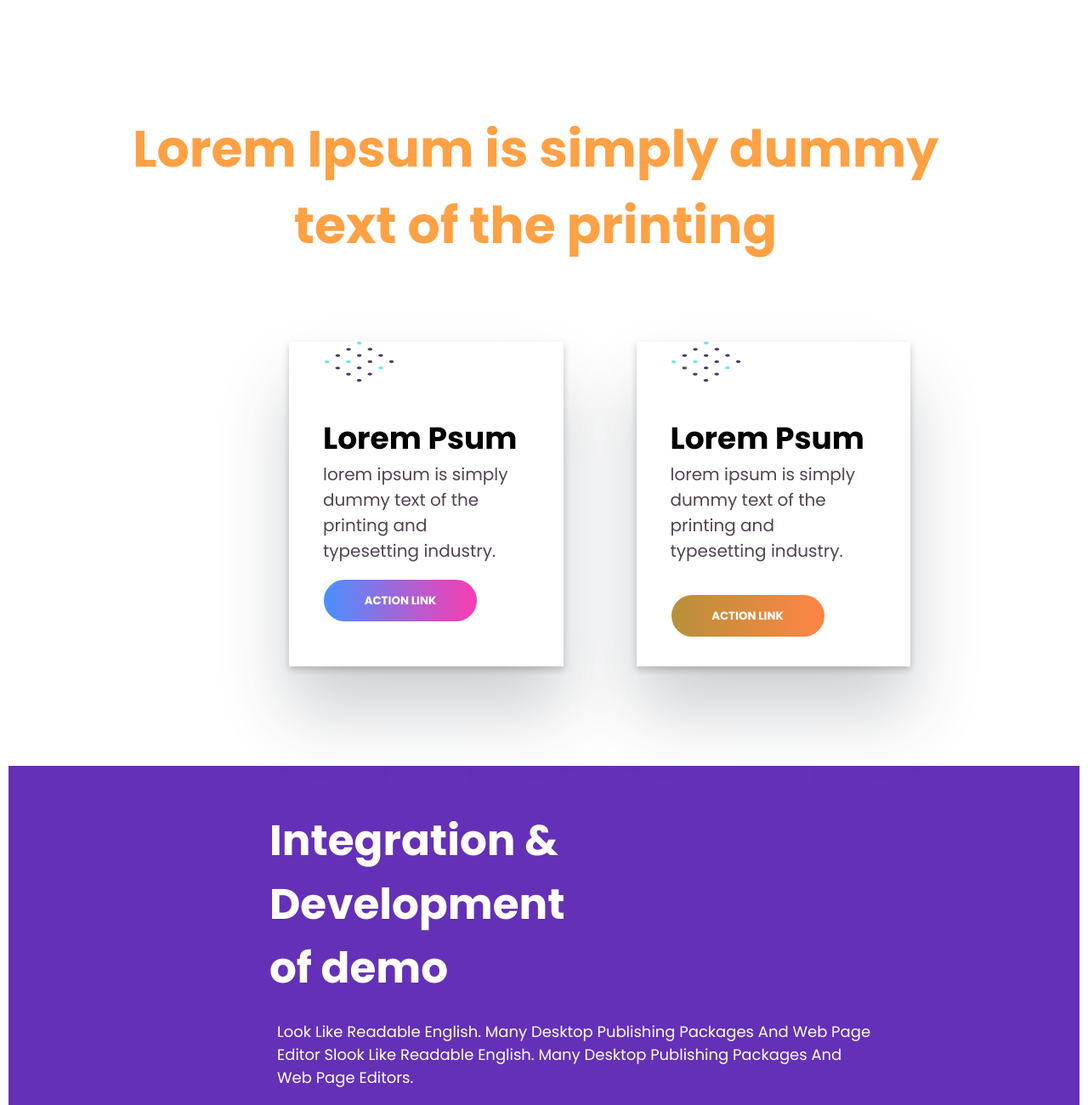
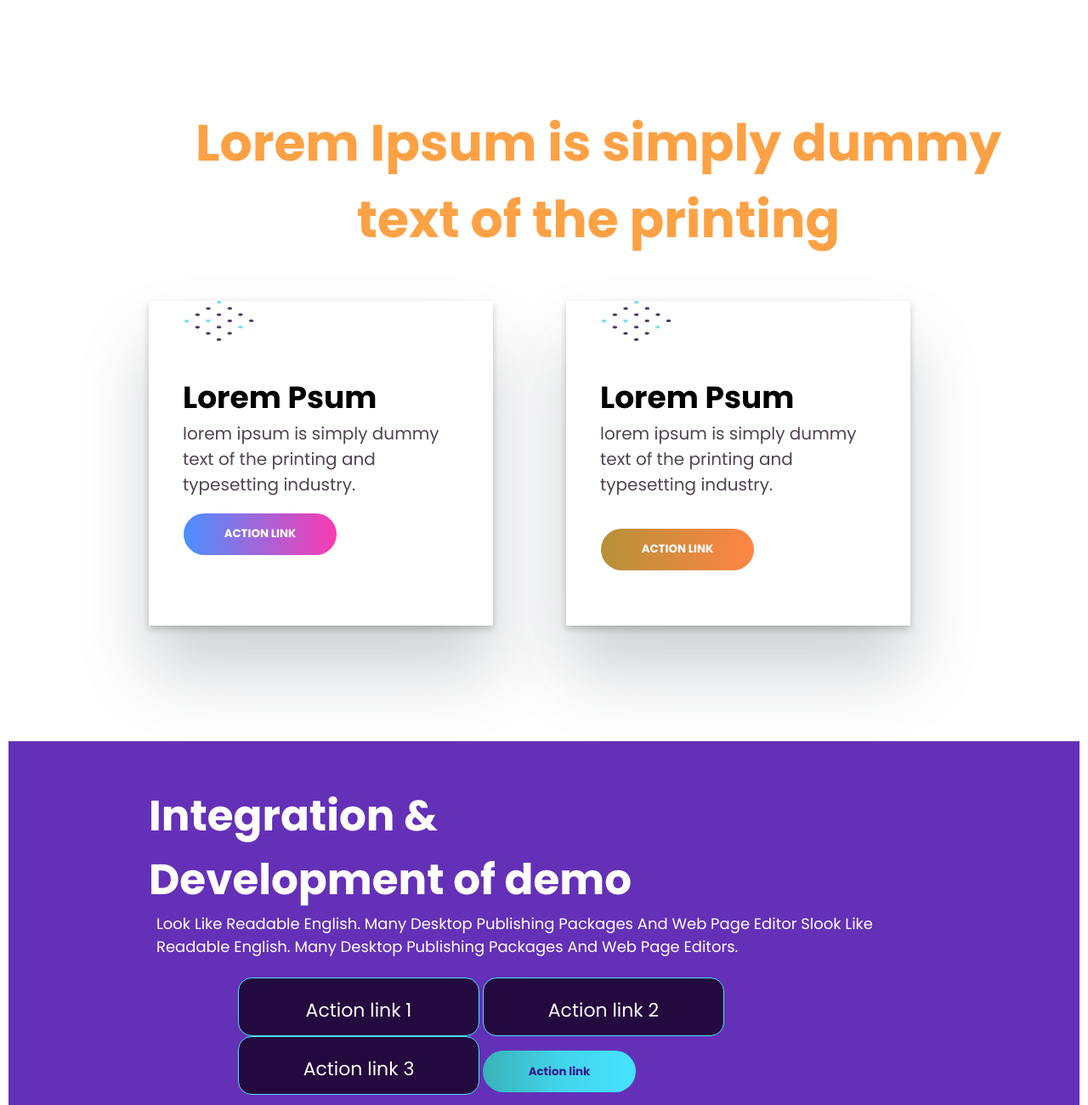
Before and after one commit to Venkata199798/animation, a plain HTML site: page index.html in a window 1280 px wide. Shown: the part 720-2020 px from the top of the page at 85% size. Drawn offline with Linux system fonts and the light colour scheme; files whose address does not match are found by name.

Commit message:
Add files via upload

```diff
--- a/index.html
+++ b/index.html
@@ -36,7 +36,7 @@
                 </div>
             </div>
         </header>
-        <article>
+        <article  class="article">
 
             <h3 class="container_heading">
                 Lorem Ipsum is simply dummy text of the printing
@@ -53,7 +53,7 @@
                             <button class="buttonAction buttonAction_color buttonmar">ACTION LINK</button>
                         </div>
                         <div class="flip-card-back">
-                            <h1>Welcome</h1>
+                            <img src="./tree.jpg" height="390" width="410">
                         </div>
                     </div>
                 </div>
@@ -68,7 +68,8 @@
                             <button class="buttonAction buttonAction_orange buttonmarrr">ACTION LINK</button>
                         </div>
                         <div class="flip-card-back">
-                            <h1>Hello World</h1>
+                            <img src="./teddy.png" height="400" width="410">
+
                         </div>
                     </div>
                 </div>
@@ -80,14 +81,13 @@
             <p class="para_int">Look Like Readable English. Many Desktop Publishing Packages And Web Page Editor Slook
                 Like Readable English.
                 Many Desktop Publishing Packages And Web Page Editors.</p>
-            <div class="actionc">
+        <div class="actionc">
                 <button class="action_link">Action link 1</button>
                 <button class="action_link">Action link 2</button>
                 <button class="action_link">Action link 3</button>
 
                 <button class="action">Action link</button>
-            </div>
-
+          </div>
         </section>
 
 
--- a/project.css
+++ b/project.css
@@ -108,7 +108,6 @@ html{
     font-size: 80px;
     max-width: 625px;
     max-height: 202px;
-    margin-left: 5.938rem;
 
 }
 
@@ -124,6 +123,7 @@ html{
 .container{
     display: flex;
     padding: 1rem;
+    justify-content: center;
 }
 .photo{
     margin-left: 7.506rem;
@@ -135,19 +135,19 @@ html{
 .button_color_login:hover{
     background-image: linear-gradient(to left,  #B79039, #FF8545);
     opacity: 0.8;
-    transition: 0.8s all ease;
+    transition: 0.8s all ease-out;
 }
 .movement{
     animation-name: image;
     position: relative;
-    animation-duration: 1s;
+    animation-duration: 2s;
     animation-iteration-count: infinite;
 }
 
 @keyframes image{
-    0%{top: 10px;
+    0%{top: 25px;
     bottom:0px;}
-    10%{top:0px; bottom: 10px;}
+    10%{top:0px; bottom: 25px;}
 }
 
  /* @media (min-width:320px) and (max-width: 425px){
@@ -193,21 +193,20 @@ html{
 }  */
 
 
+.article{
+    padding-bottom: 136px;
 
+}
 
 .container_heading{
     font-family: 'Poppins';
     font-size: 60px;
     font-weight: bold;
     color: #FDA145;
-
-    margin-left: 136px;
-
+    max-width: 988px;
+    margin-left: 200px;
     text-align: center;
-    margin-right: 156px;
-    margin-top: 135.2px;
-
-
+    margin-bottom: 51px;
 }
 .card_container{
     border: 0.1rem solid none ;
@@ -277,9 +276,8 @@ html{
 }
 .section_container{
     display: flex;
-    margin-left: 165px;
-    margin-top: 92px;
-    margin-bottom: 117px;
+    justify-content: center;
+
 }
 .flip-card-inner{
   position: relative;
@@ -321,25 +319,33 @@ html{
 
 .integation_container{
     background-color: #6430B7;
-    margin-bottom: 45px;
     padding-top: 51px;
+    display: flex;
+    flex-direction: column;
+   align-items: center;
+
+
 }
 .int_heading{
     font-family: 'poppins';
     font-weight: bold;
     color: white;
     font-size: 3.125rem;
-    margin-left: 307px;
-    margin-right: 561px;
+    padding-left: 165px;
+    padding-right: 523px;
+    max-width: 592px;
+
 }
 .para_int{
     font-family: 'poppins';
     font-weight: normal;
     color: white;
     font-size: 1.125rem;
-    margin-left: 316px;
-    margin-right: 237px;
-    margin-top: 23px;
+    padding-left: 174px;
+    padding-right: 199px;
+    padding-bottom: 23px;
+    max-width: 907px;
+
 }
 .action_link{
     background-color: #24093E;
@@ -351,17 +357,24 @@ html{
     font-family: 'poppins';
     font-weight: normal;
     font-size: 1.375rem;
-    margin-top: 36px;
-    margin-right: 15px;
     padding-left: 55px;
     padding-right: 55px;
     padding-bottom: 17px;
     padding-top: 21px;
 }
+.actionc{
+    padding-bottom: 73px;
+    padding-left: 270px;
+    padding-right: 282px;
+}
 
+.action_link:hover{
+    background-image:linear-gradient(to right, #45E2FF, #45E2FF);
+    transition: .5s all;
+    color: black;
+}
 
-
-.action_link:before{
+.action_link::before{
    transition: 0.5s all ease;
    position: absolute;
    top: 0;
@@ -389,25 +402,28 @@ html{
     border-radius: 5.625rem;
     margin-top: 1rem;
     background-image: linear-gradient(to right, #39B2B7, #42D4EA, #45E2FF);
-    margin-bottom: 73px;
+
     font-family: 'poppins';
     font-weight: bold;
     color: #311A8B;
     border:none;
 
 }
-.actionc{
-    margin-left: 307px;
-    margin-right: 282px;
+.action:hover{
+    transition: .5s all ease-in-out;
+    background-image: linear-gradient(to left, #39B2B7, #42D4EA, #45E2FF);
 }
+/* .actionc{
+    padding-left: 307px;
+    padding-right: 282px;
+} */
 
 
 
 
 
 .foot_container{
-    margin-left: 73.3px;
-    margin-bottom: 58px;
+    padding-top: 40px;
 }
 
 .links{
@@ -429,10 +445,7 @@ html{
 .links:hover{
     color: #FA3B6E;
     border: 2px solid #FA3B6E;
-    height: 3rem;
-    width: 15rem;
-    border-radius: 1.5rem;
-    margin-bottom: 0.5rem;
+
     font-family: 'poppins';
     font-weight: bold;
     background-color: transparent;
@@ -441,14 +454,10 @@ html{
 .link:hover{
     color: #FA3B6E;
     border: 2px solid #FA3B6E;
-    height: 3rem;
-    width: 15rem;
-    border-radius: 1.5rem;
-    margin-bottom: 0.5rem;
     font-family: 'poppins';
     font-weight: bold;
     background-color: transparent;
-    transition: 0.5s all;
+    transition: 0.5s all ease-in-out;
 }
 .alink{
     border: 2px solid black;
@@ -461,10 +470,7 @@ html{
 .alink:hover{
     color: #FA3B6E;
     border: 2px solid #FA3B6E;
-    height: 3rem;
-    width: 15rem;
-    border-radius: 1.5rem;
-    margin-bottom: 0.5rem;
+
     font-family: 'poppins';
     font-weight: bold;
     background-color: transparent;
```
Also changed, not shown: teddy.png (added).
